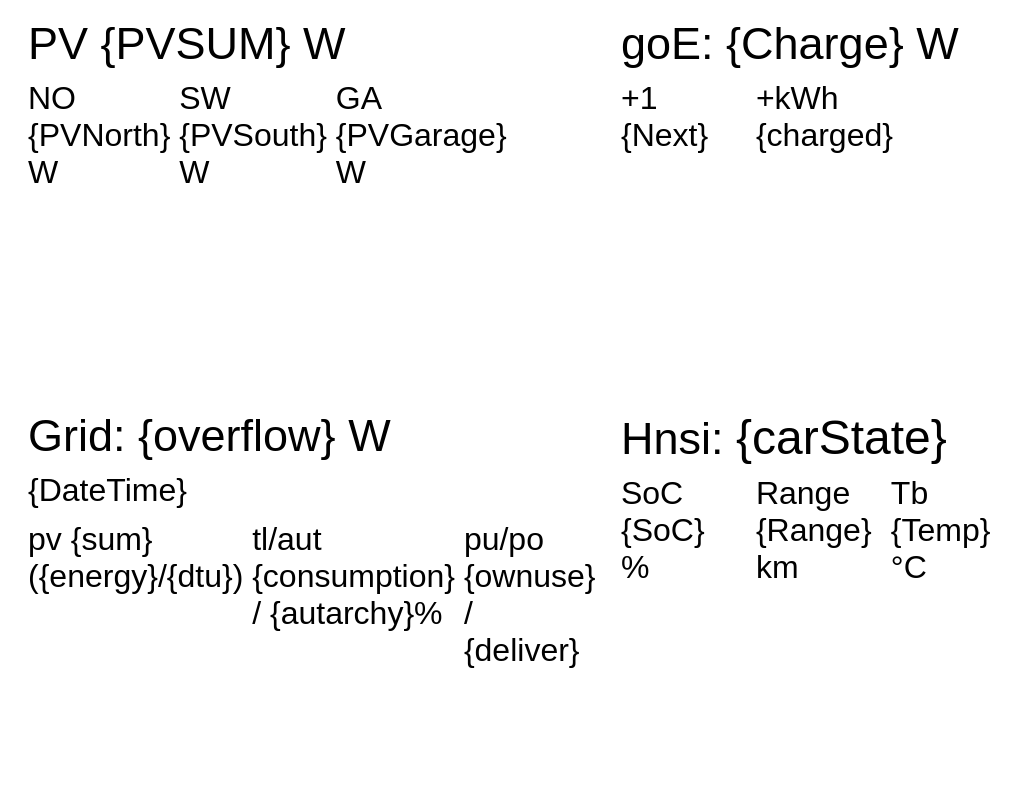
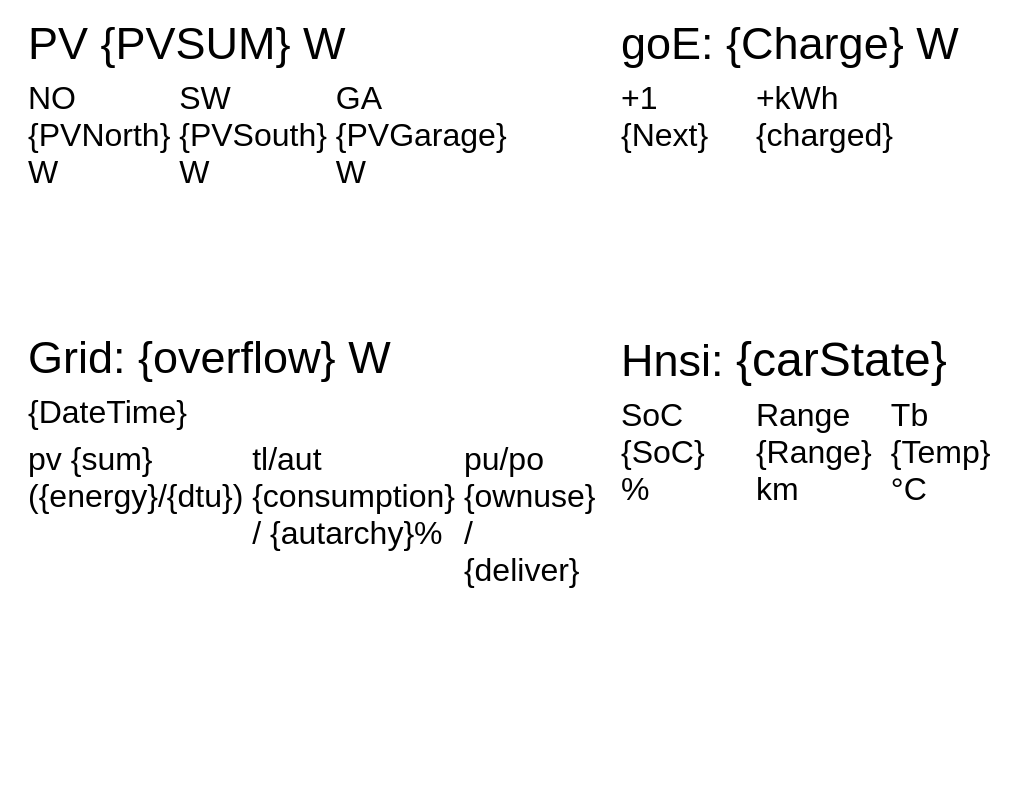
Before and after one commit to stdwanze/counterstat, a website: page portaltemplate.html in a window 1280 px wide. Shown: the whole page, without its empty margins (0-1025 px from the left). Drawn offline with Linux system fonts and the light colour scheme.

Commit message:
fixed styles

```diff
--- a/public/styles.css
+++ b/public/styles.css
@@ -8,7 +8,7 @@
     font-size: 45px;
     float: left;
     width: 45.33%;
-    height: 50%;
+    height: 40%;
     border-style: dotted;
     border: 2px;
     margin-left: 20px;
@@ -32,7 +32,7 @@
 .element{
     display: inline-table;
 
-    height: 10%;
+    height: 7%;
 
     margin-top: 10px;
 
```
